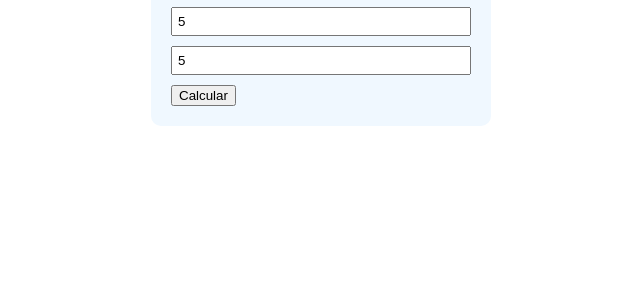
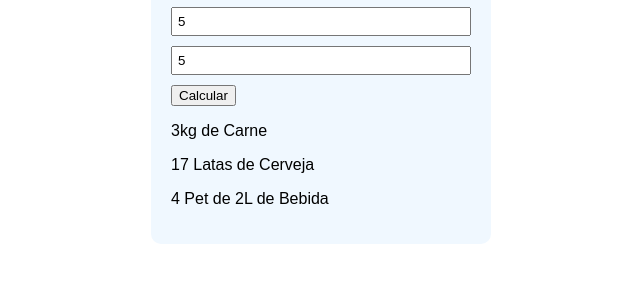
Before and after one commit to GabrieILz/Churrascometro, a plain HTML site: page index.html in a window 1280 px wide. Both pictures are taken after typing "5", "5", "5" into the empty fields and a click on the button "Calcular". Shown: the part 140-422 px from the top of the page, without its empty margins (319-959 px from the left). Drawn offline with Linux system fonts and the light colour scheme.

Commit message:
Correção

```diff
--- a/JS/Script.js
+++ b/JS/Script.js
@@ -8,7 +8,7 @@ let inputAdultos = document.getElementById("adultos");
 let inputCriancas = document.getElementById("criancas");
 let inputDuracao = document.getElementById("duracao");
 
-let resultado = documet.getElementById("resultado");
+let resultado = document.getElementById("resultado");
 
 function calcular(){
     console.log("Calculando...");
@@ -18,13 +18,13 @@ function calcular(){
     let duracao = inputDuracao.value;
 
     let qtdTotalCarne = carnePP(duracao) * adultos + (carnePP(duracao) / 2 * criancas);
-    let qtdTotalCarne = cervejaPP(duracao) * adultos;
-    let qtdTotalCarne = bebidasPP(duracao) * adultos + (bebidasPP(duracao) / 2 * criancas);
-    console.log(qtdTotalCarne);
+    let qtdTotalCerveja = cervejaPP(duracao) * adultos;
+    let qtdTotalBebidas = bebidasPP(duracao) * adultos + (bebidasPP(duracao) / 2 * criancas);
 
-    resultado.innerHTML = `<p>${qtdTotalCarne}g de Carne</p>`
-    resultado.innerHTML = `<p>${qtdTotalCerveja}ml de Carne</p>`
-    resultado.innerHTML = `<p>${qtdTotalBebidas}ml de Carne</p>`
+
+    resultado.innerHTML = `<p>${Math.ceil(qtdTotalCarne / 1000)}kg de Carne</p>`
+    resultado.innerHTML += `<p>${Math.ceil(qtdTotalCerveja / 355)} Latas de Cerveja</p>`
+    resultado.innerHTML += `<p>${Math.ceil(qtdTotalBebidas / 2000)} Pet de 2L de Bebida</p>`
 
 }
 
--- a/index.html
+++ b/index.html
@@ -17,7 +17,7 @@
         <input id="duracao" name="duracao" type="number" placeholder="Duração (h)">
         <button onclick="calcular()">Calcular</button>
 
-        <div id="resultados">
+        <div id="resultado">
 
         </div>
     </div>
```
